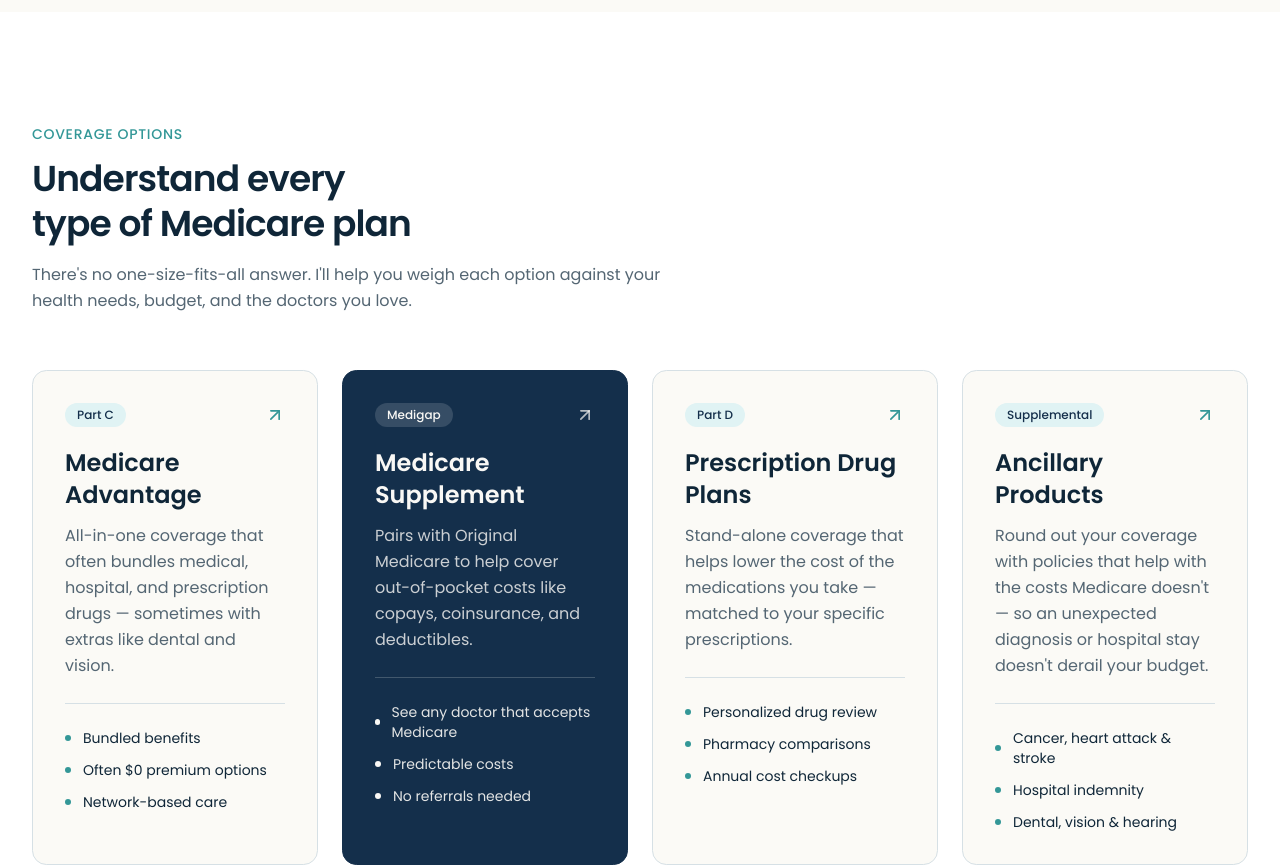
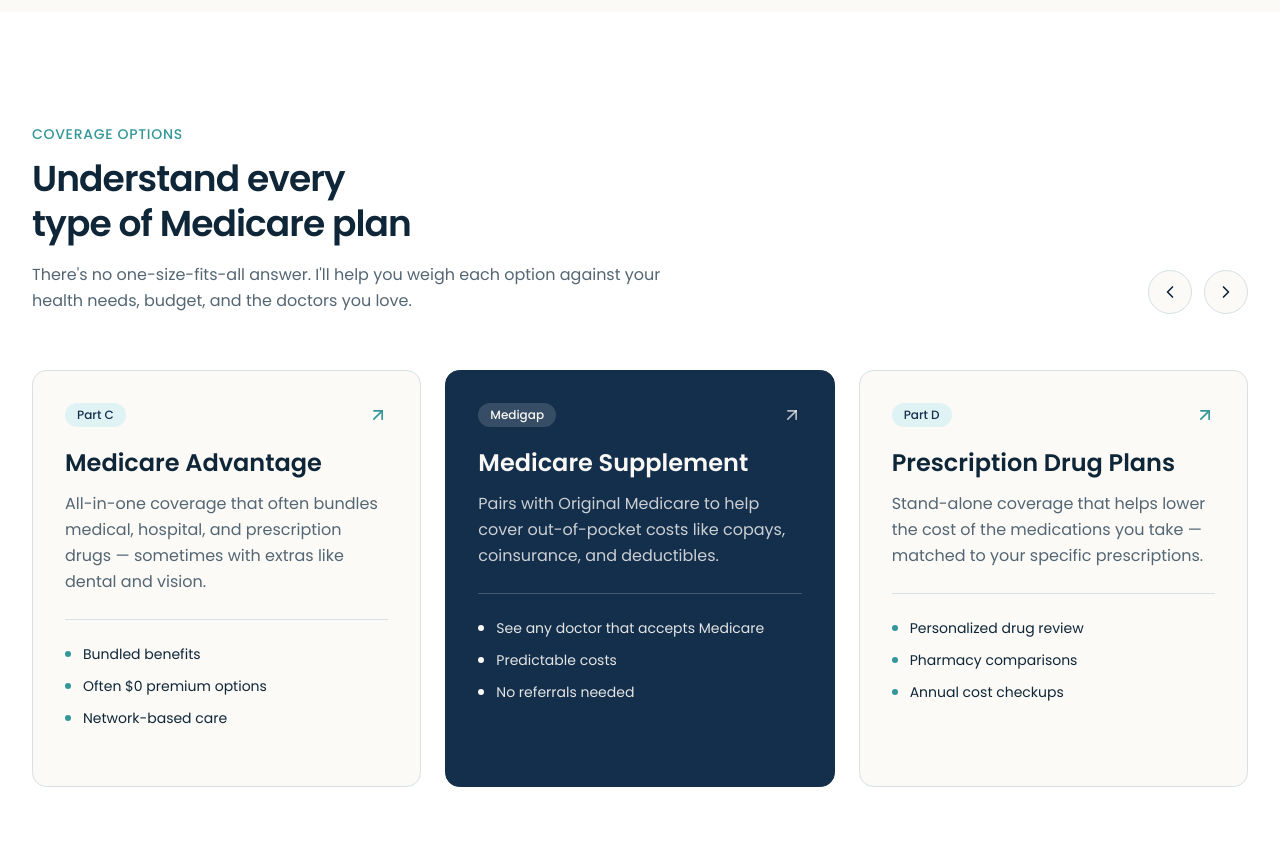
Before and after one commit to wych84/medicare-planwise, a Next.js app: page / in a window 1280 px wide. Shown: the part 1820-2687 px from the top of the page. Built offline with nearby package versions, Linux system fonts and the light colour scheme.

Commit message:
feat: add scroll functionality and navigation buttons to plans component

```diff
--- a/components/plans.tsx
+++ b/components/plans.tsx
@@ -1,4 +1,7 @@
-import { ArrowUpRight } from "lucide-react"
+"use client"
+
+import { useRef } from "react"
+import { ArrowUpRight, ChevronLeft, ChevronRight } from "lucide-react"
 
 const plans = [
   {
@@ -29,9 +32,19 @@ const plans = [
 ]
 
 export function Plans() {
+  const trackRef = useRef<HTMLDivElement>(null)
+
+  const scroll = (direction: "prev" | "next") => {
+    const track = trackRef.current
+    if (!track) return
+    const amount = track.clientWidth * 0.8
+    track.scrollBy({ left: direction === "next" ? amount : -amount, behavior: "smooth" })
+  }
+
   return (
     <section id="plans" className="bg-card">
       <div className="mx-auto max-w-7xl px-5 py-20 md:px-8 md:py-28">
+        <div className="flex items-end justify-between gap-6">
           <div className="max-w-2xl">
             <p className="text-sm font-medium uppercase tracking-wider text-accent">Coverage options</p>
             <h2 className="mt-3 text-balance font-serif text-3xl font-semibold leading-tight tracking-tight text-foreground md:text-4xl">
@@ -42,12 +55,34 @@ export function Plans() {
               your health needs, budget, and the doctors you love.
             </p>
           </div>
+          <div className="hidden shrink-0 gap-3 md:flex">
+            <button
+              type="button"
+              onClick={() => scroll("prev")}
+              aria-label="Previous plans"
+              className="flex h-11 w-11 items-center justify-center rounded-full border border-border bg-background text-foreground transition-colors hover:bg-secondary"
+            >
+              <ChevronLeft className="h-5 w-5" aria-hidden="true" />
+            </button>
+            <button
+              type="button"
+              onClick={() => scroll("next")}
+              aria-label="Next plans"
+              className="flex h-11 w-11 items-center justify-center rounded-full border border-border bg-background text-foreground transition-colors hover:bg-secondary"
+            >
+              <ChevronRight className="h-5 w-5" aria-hidden="true" />
+            </button>
+          </div>
+        </div>
 
-        <div className="mt-14 grid gap-6 md:grid-cols-2 lg:grid-cols-4">
+        <div
+          ref={trackRef}
+          className="mt-14 flex snap-x snap-mandatory gap-6 overflow-x-auto pb-4 [scrollbar-width:none] [&::-webkit-scrollbar]:hidden"
+        >
           {plans.map((plan) => (
             <article
               key={plan.name}
-              className={`flex flex-col rounded-2xl border p-8 ${
+              className={`flex w-[85%] shrink-0 snap-start flex-col rounded-2xl border p-8 sm:w-[60%] lg:w-[calc((100%-3rem)/3)] ${
                 plan.featured
                   ? "border-primary bg-primary text-primary-foreground"
                   : "border-border bg-background"
```
Lines whose indentation alone changed are shown as unchanged.
